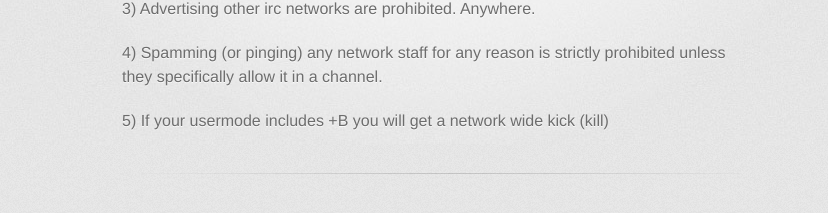
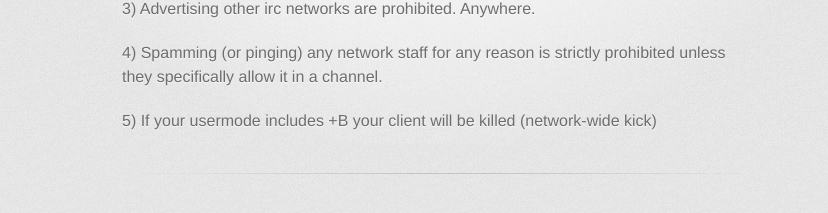
Before and after one commit to ChewChat/chew.chat, a Jekyll site: the page built from info/rules.md, in a window 1280 px wide. Shown: the part 429-642 px from the top of the page, without its empty margins (208-1036 px from the left). Built offline with Jekyll 4.4.1, drawn with Linux system fonts in a browser that asks for light colours; some web fonts are replaced; our own code applies the rules of GitHub Pages for plain Markdown files.

Commit message:
Changed the way rule 5 is worded

```diff
--- a/info/rules.md
+++ b/info/rules.md
@@ -10,4 +10,4 @@ By joining the server, you agree to following these very simple rules.
 
 4) Spamming (or pinging) any network staff for any reason is strictly prohibited unless they specifically allow it in a channel.
 
-5) If your usermode includes +B you will get a network wide kick (kill)
+5) If your usermode includes +B your client will be killed (network-wide kick)
```
